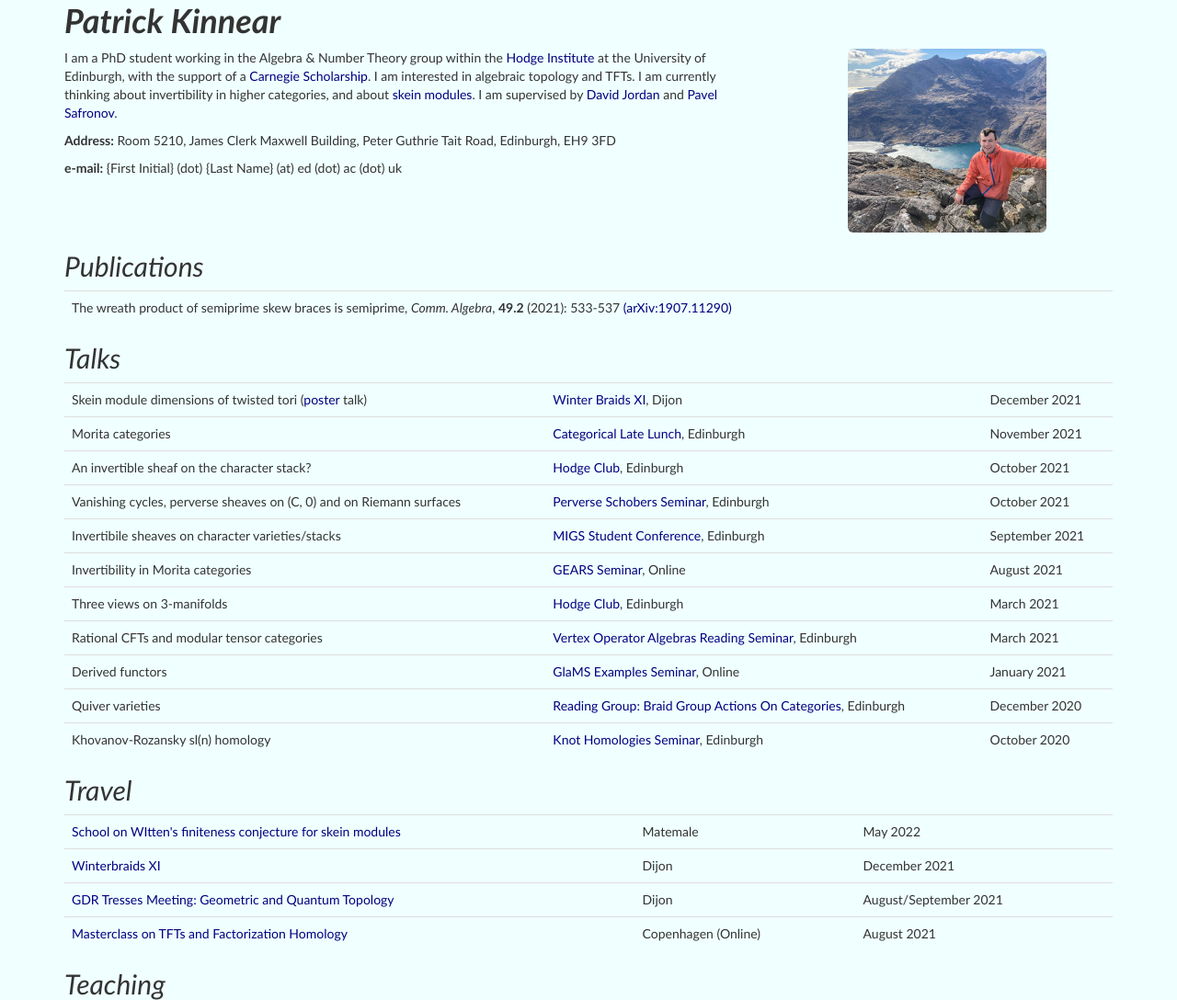
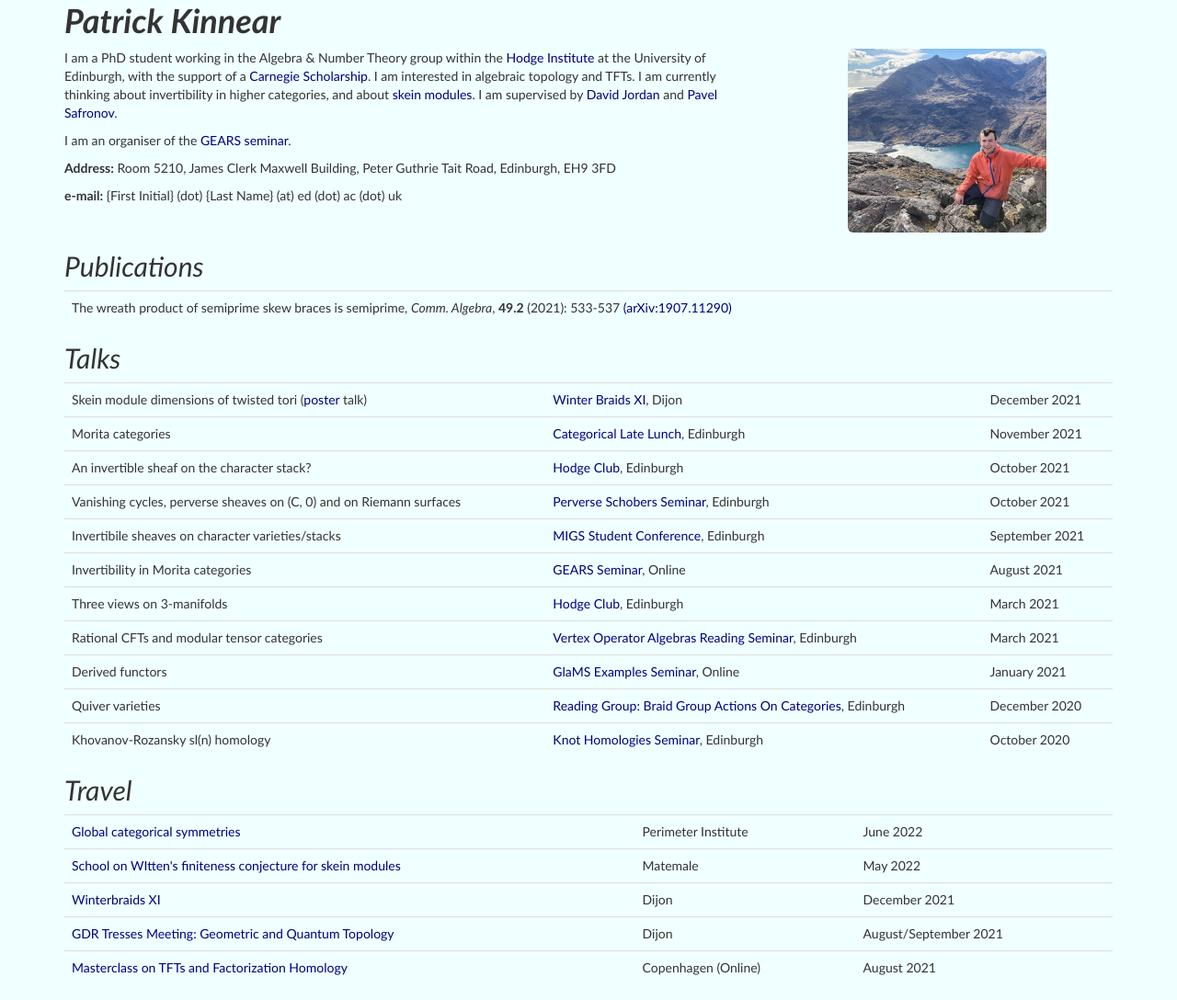
Before and after one commit to PatrickKinnear/patrickkinnear.github.io, a plain HTML site: page index.html in a window 1280 px wide. Shown: the part 17-1105 px from the top of the page at 92% size. Drawn offline with nearby package versions, Linux system fonts and the light colour scheme.

Commit message:
PI meeting and GEARS

```diff
--- a/index.html
+++ b/index.html
@@ -26,7 +26,11 @@
 						algebraic topology and TFTs. I am currently thinking about invertibility in higher categories, and about
 						<a href="documents/poster-wbxi.pdf">skein modules</a>. I am supervised by
 						<a href="https://www.maths.ed.ac.uk/~djordan/">David Jordan</a> and
-						<a href="https://sites.google.com/site/psafronov/home">Pavel Safronov</a>.</p>
+						<a href="https://sites.google.com/site/psafronov/home">Pavel Safronov</a>.
+					</p>
+					<p>
+						I am an organiser of the <a href="https://sites.google.com/view/gears-seminar/">GEARS seminar</a>.
+					</p>
 					<p>
 						<b>Address:</b> Room 5210, James Clerk Maxwell Building,
 						Peter Guthrie Tait Road,
@@ -118,6 +122,12 @@
 			<h2>Travel</h2>
 			<table style="width:100%" class="table">
 				<tr>
+					<td><a href="https://events.perimeterinstitute.ca/event/10/overview">Global categorical symmetries</a>
+					</td>
+					<td>Perimeter Institute</td>
+					<td>June 2022</td>
+				</tr>
+				<tr>
 					<td><a href="https://sites.google.com/view/matemale-maths-school/accueil">School on WItten's finiteness conjecture for skein modules</a>
 					</td>
 					<td>Matemale</td>
```
